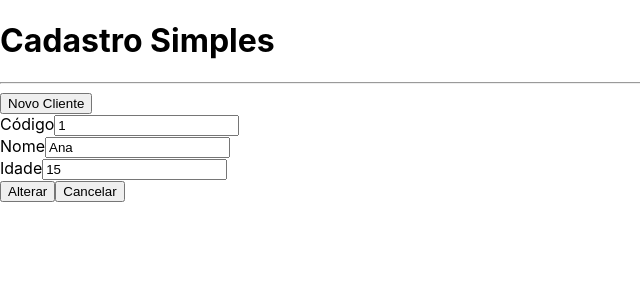
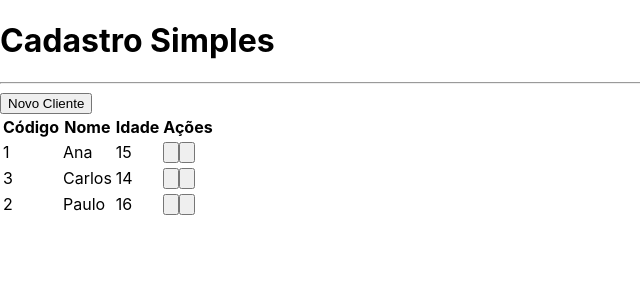
Before and after one commit to OdairCesar/Crud.NextJS.Firebase, a Next.js app: page / in a window 1280 px wide. Shown: the top 300 px of the page, without its empty margins (0-640 px from the left). Built offline with nearby package versions, Linux system fonts and the light colour scheme.

Commit message:
Função para fazer alteração entre Formulário e Tabela

```diff
--- a/src/components/Botao.tsx
+++ b/src/components/Botao.tsx
@@ -2,6 +2,7 @@
     cor?: 'green' | 'blue' | 'gray',
     className?: string,
     children: any
+    onClick?: () =>void
 }
 
 export default function Botao(props: BotaoProps){
@@ -14,6 +15,7 @@
                 text-white px-4 py-2 rounded-md
                 ${props.className}
             `}
+            onClick={props.onClick}
             >
             {props.children}
         </button>
--- a/src/components/Formulario.tsx
+++ b/src/components/Formulario.tsx
@@ -5,6 +5,8 @@
 
 interface FormularioProps{
     cliente: Cliente
+    clienteMudou?:  (cliente: Cliente) => void
+    cancelado?: () => void
 }
 
 export default function Formulario(props: FormularioProps){
@@ -39,10 +41,14 @@
             <div className='flex justify-end mt-7'>
                 <Botao
                     cor='blue'
-                    className='mr-2'>
+                    className='mr-2'
+                    onClick={() => props.clienteMudou?.(new Cliente(nome, idade, id))}
+                    >
                     {id ? 'Alterar' : 'Salvar'}
                 </Botao>
-                <Botao>
+                <Botao
+                    onClick={props.cancelado}
+                    >
                     Cancelar
                 </Botao>
             </div>
--- a/src/pages/index.tsx
+++ b/src/pages/index.tsx
@@ -3,8 +3,10 @@
 import Cliente from "../core/Cliente"
 import Botao from "../components/Botao"
 import Formulario from "../components/Formulario"
+import { useState } from "react"
 
 export default function Home() {
+  const [visivel, setVisivel] = useState<'tabela' | 'from'>('tabela')
 
   const clientes = [
     new Cliente('Ana', 15, '1'),
@@ -20,6 +22,10 @@
 
   }
 
+  function salvarCliente(cliente: Cliente){
+    console.log(cliente)
+  }
+
   return (
     <div className={`
       flex h-screen justify-center items-center
@@ -27,15 +33,30 @@
       text-white
     `}>
       <Layout titulo="Cadastro Simples">
-        <div className="flex justify-end">
-          <Botao className="mb-4" cor='green'>Novo Cliente</Botao>
-        </div>
-        <Formulario cliente={clientes[0]}/>
-        {/*<Tabela
-          clientes={clientes}
-          clienteSelecionado={clienteSelecionado}
-          clienteExcluido={clienteExcluido}
-          />*/}
+        {visivel === 'tabela' ? (
+          <>
+            <div className="flex justify-end">
+              <Botao
+                className="mb-4"
+                cor='green'
+                onClick={()=>setVisivel('from')}
+                >
+                Novo Cliente
+              </Botao>
+            </div>
+            <Tabela
+              clientes={clientes}
+              clienteSelecionado={clienteSelecionado}
+              clienteExcluido={clienteExcluido}
+            />
+          </>
+        ):(
+          <Formulario
+            cliente={clientes[0]}
+            clienteMudou={salvarCliente}
+            cancelado={() => setVisivel('tabela')}
+            />
+        )}
   </Layout>
 
     </div>
```
